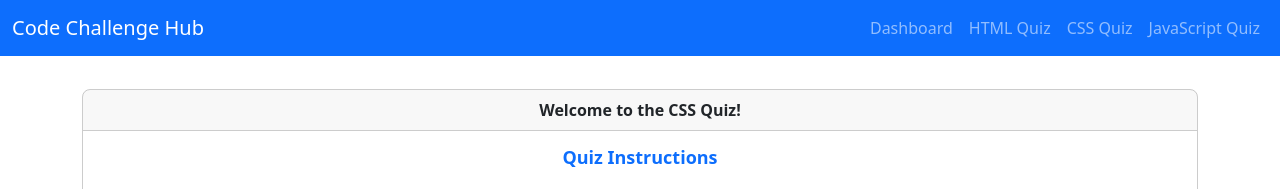
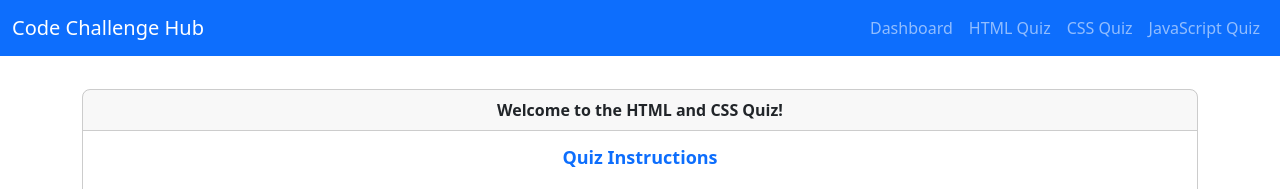
Before and after one commit to jayanthbabu123/online-quiz, a Vue app: page /html-quiz in a window 1280 px wide. Shown: the top 189 px of the page. Built offline with nearby package versions, Linux system fonts and the light colour scheme.

Commit message:
minor changes

```diff
--- a/src/views/HtmlQuiz.vue
+++ b/src/views/HtmlQuiz.vue
@@ -1,7 +1,7 @@
 <template>
   <div class="container mt-5">
     <div v-if="showInstructions" class="card text-center p-0">
-      <div class="card-header"><strong>Welcome to the CSS Quiz!</strong></div>
+      <div class="card-header"><strong>Welcome to the HTML and CSS Quiz!</strong></div>
       <div class="card-body">
         <h5 class="card-title text-primary">Quiz Instructions</h5>
         <p class="card-text">
```
